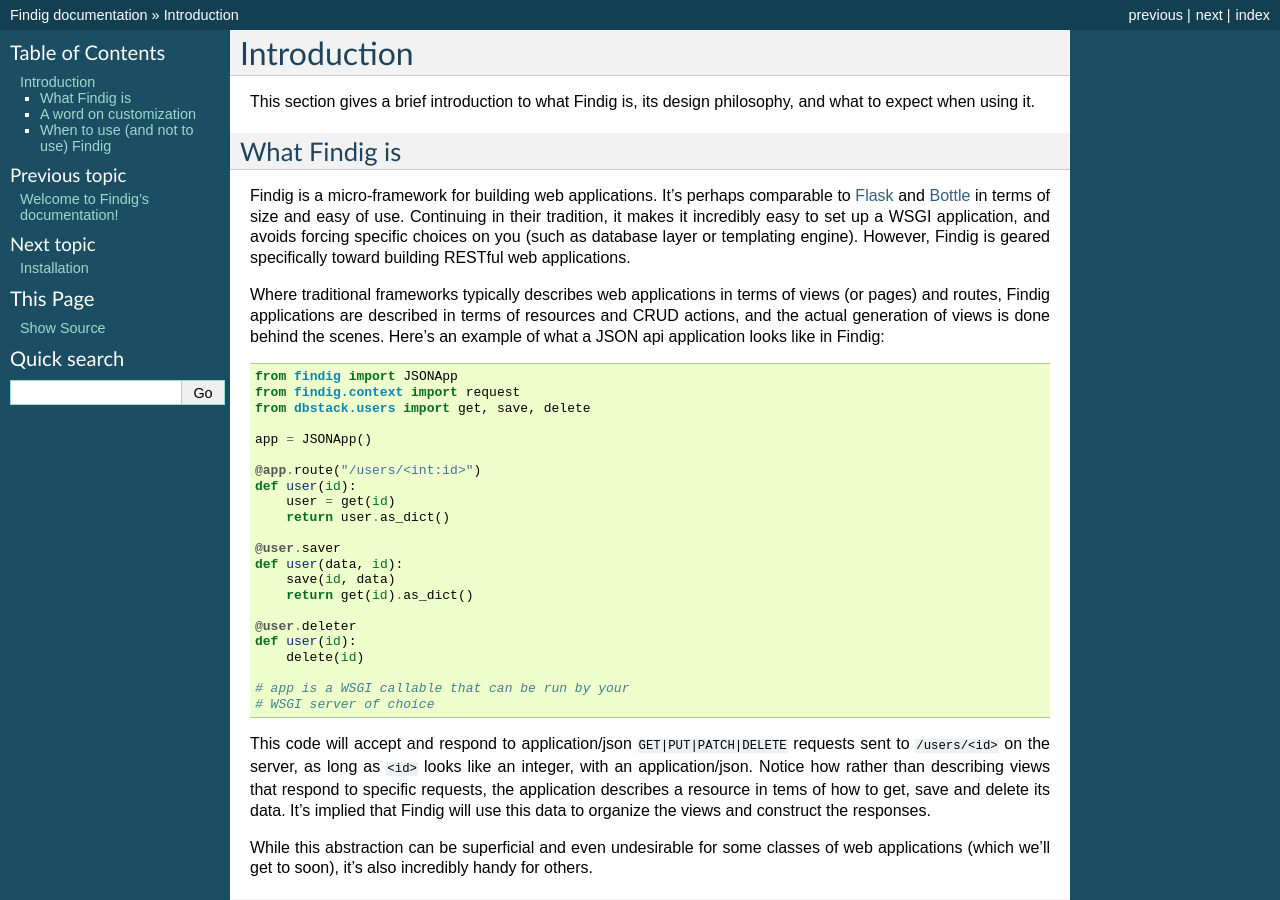
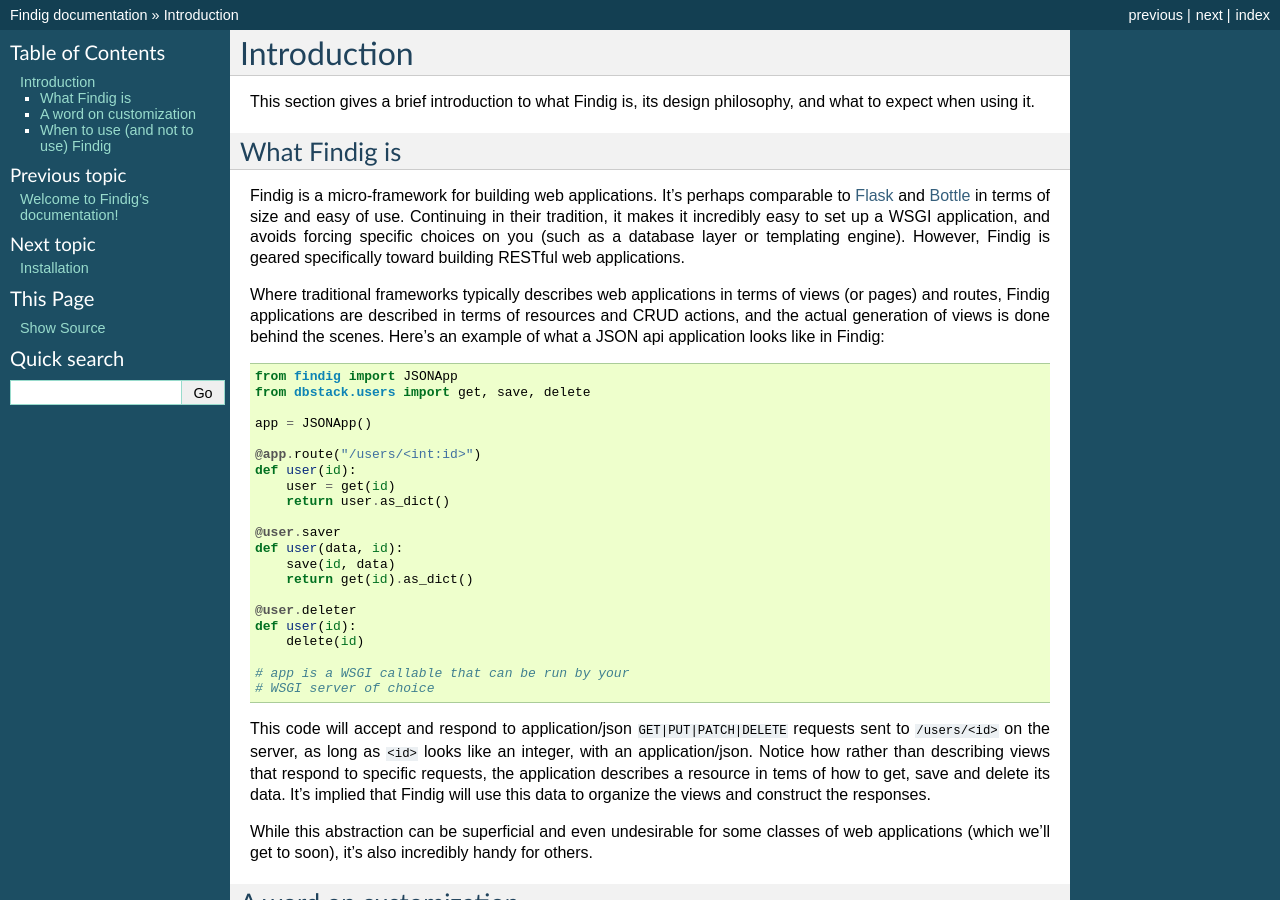
Before and after one commit to geniphi/findig, a Sphinx documentation site: the page built from docs/intro.rst, in a window 1280 px wide and 900 px high. Built offline with Sphinx 7.4.7, drawn with Linux system fonts in a browser that asks for light colours; the version number could not be read and is left out.

Commit message:
Updated intro documentation

```diff
--- a/docs/intro.rst
+++ b/docs/intro.rst
@@ -12,7 +12,7 @@
 comparable to Flask_ and Bottle_ in terms of size and easy of use.
 Continuing in their tradition, it makes it incredibly easy to set up
 a WSGI application, and avoids forcing specific choices on you
-(such as database layer or templating engine). However, Findig is
+(such as a database layer or templating engine). However, Findig is
 geared specifically toward building RESTful web applications.
 
 Where traditional frameworks typically describes web applications in
@@ -22,7 +22,6 @@
 JSON api application looks like in Findig::
 
     from findig import JSONApp
-    from findig.context import request
     from dbstack.users import get, save, delete
 
     app = JSONApp()
```
